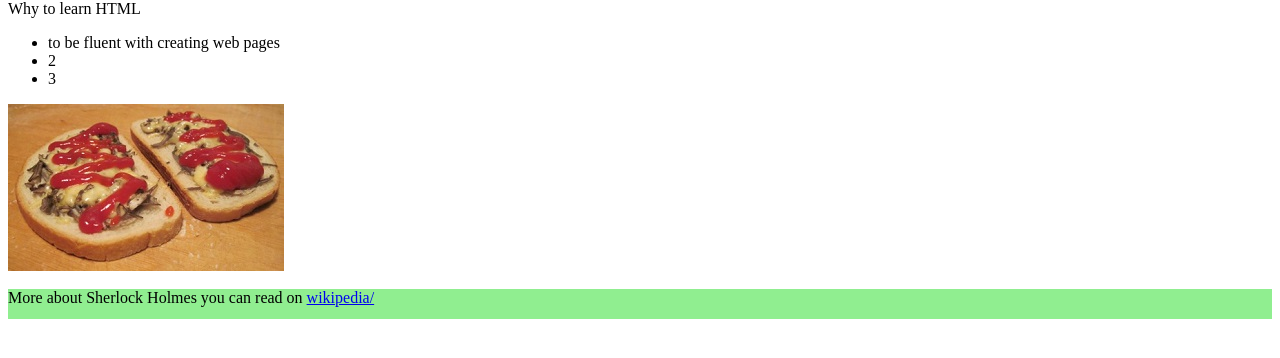
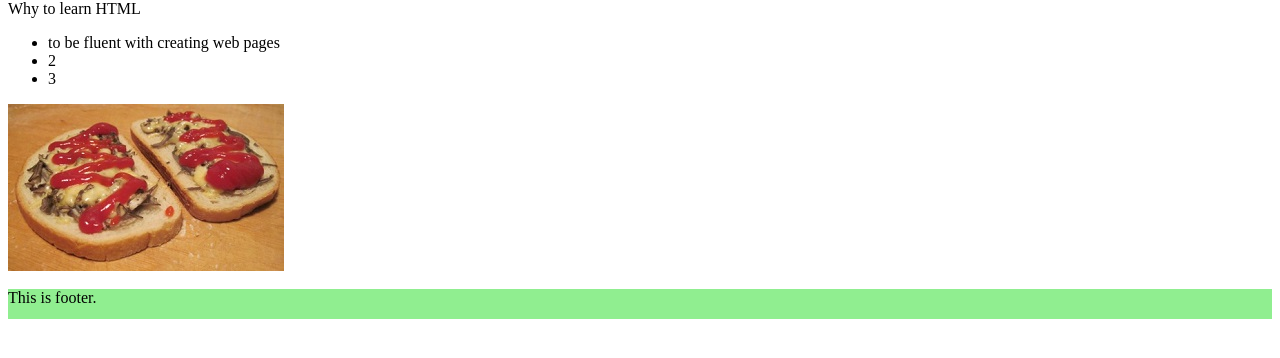
Before and after one commit to informatyczka/Lesson1, a plain HTML site: page index.html in a window 1280 px wide. Shown: the part 66-424 px from the top of the page. Drawn offline with Linux system fonts and the light colour scheme.

Commit message:
changes in Contact.html and index.html

```diff
--- a/index.html
+++ b/index.html
@@ -36,6 +36,6 @@
 
 </body>
 <footer>
-More about Sherlock Holmes you can read on <a href="https://en.wikipedia.org/wiki/Sherlock_Holmes/">wikipedia/</a>
+  This is footer.
 </footer>
 </html>
```
Also changed, not shown: contact.html (+3 -0 lines).
